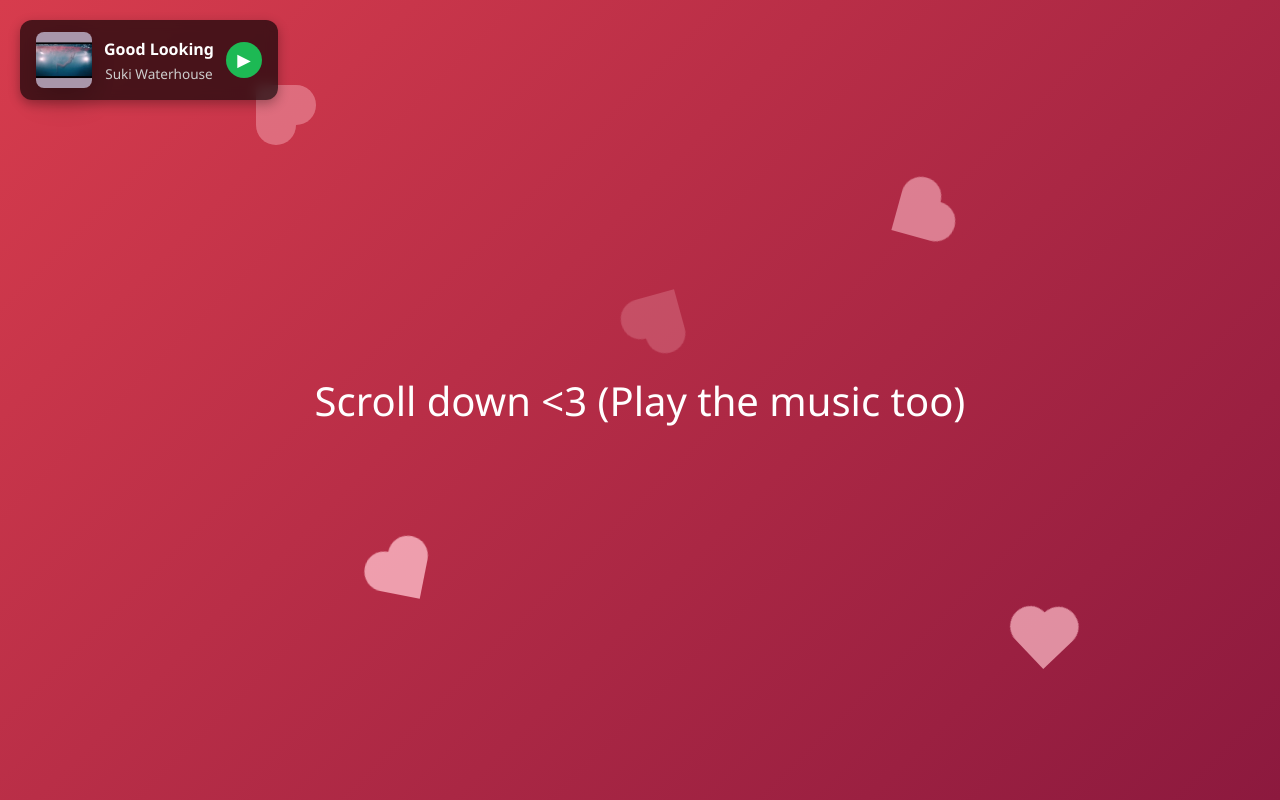
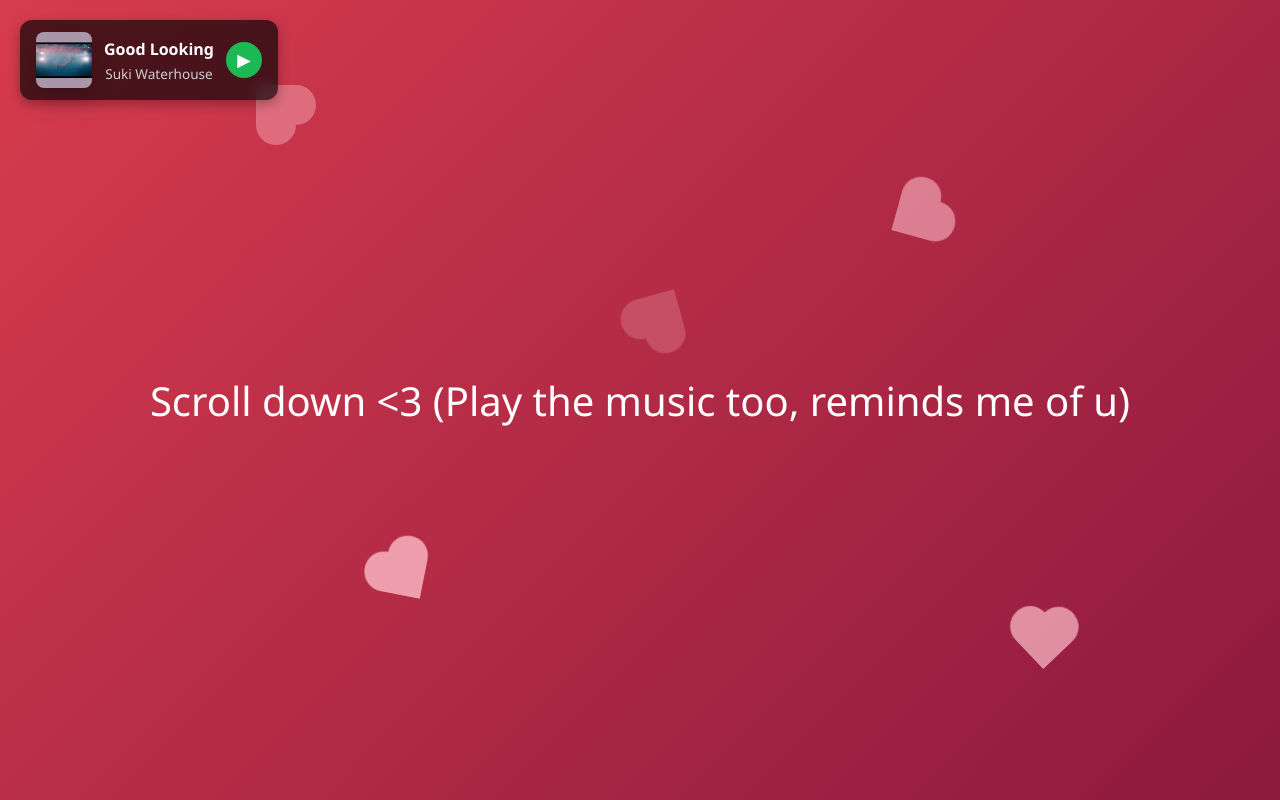
Before and after one commit to chryow/to-u, a plain HTML site: page index.html in a window 1280 px wide. Drawn offline with Linux system fonts and the light colour scheme.

Commit message:
Update index.html

```diff
--- a/index.html
+++ b/index.html
@@ -19,7 +19,7 @@
         </div>
         <button id="music-toggle" class="play-button">▶</button>
       </div>
-      <div class="intro-text">Scroll down &lt;3 (Play the music too)</div>
+      <div class="intro-text">Scroll down &lt;3 (Play the music too, reminds me of u)</div>
       <div class="floating-shapes">
         <div class="heart"></div>
         <div class="heart"></div>
```
